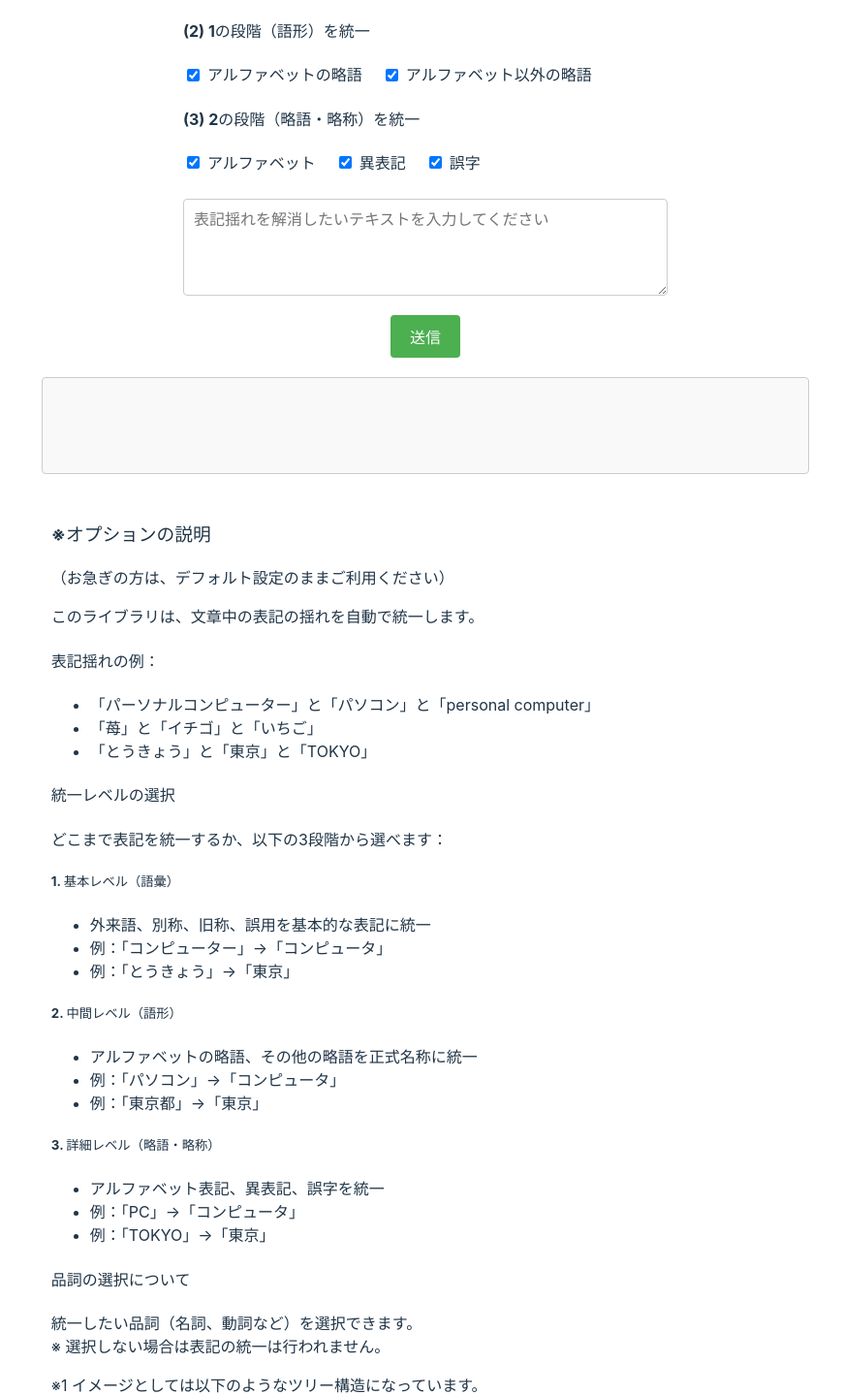
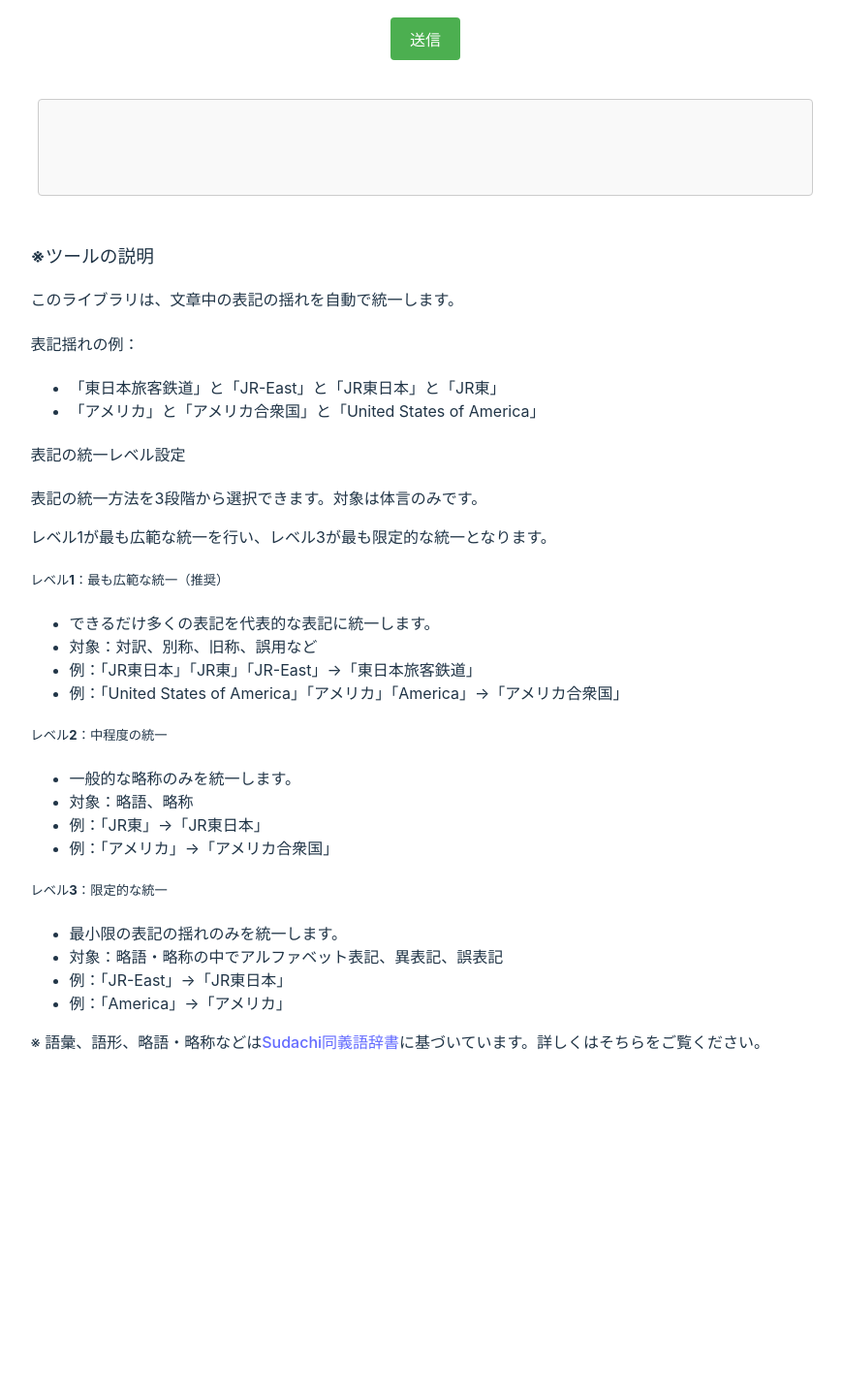
Before and after one commit to sea-turt1e/yurenizer_frontend, a Vue app: page / in a window 1280 px wide. Shown: the part 471-1910 px from the top of the page at 97% size, without its empty margins (201-1071 px from the left). After the commit the page ends 1616 px from the top, so only its background shows below. Built offline with nearby package versions, Linux system fonts and the light colour scheme.

Commit message:
説明書き完了

```diff
--- a/src/App.vue
+++ b/src/App.vue
@@ -21,7 +21,7 @@
       </select>
     </div>
 
-    <div class="option-heading">
+    <!-- <div class="option-heading">
       <h4>(0) 品詞</h4>
     </div>
     <div class="checkbox-group">
@@ -110,7 +110,7 @@
           v-model="flgOptions.isAlphabet"
           class="checkbox-input"
         />
-        アルファベット
+        アルファベット表記
       </label>
       <label class="checkbox-label">
         <input
@@ -123,22 +123,22 @@
       <label class="checkbox-label">
         <input
           type="checkbox"
-          v-model="flgOptions.isMisspeling"
+          v-model="flgOptions.isMisspelling"
           class="checkbox-input"
         />
-        誤字
+        誤表記
       </label>
-    </div>
-
+    </div> -->
 
     <div class="input-group">
+      <p>表記揺れを解消したいテキストを入力してください</p>
       <label for="text-input"></label>
       <textarea
         id="text-input"
         v-model="inputText"
         type="text"
         class="text-input"
-        placeholder="表記揺れを解消したいテキストを入力してください"
+        placeholder=""
       ></textarea>
     </div>
 
@@ -153,59 +153,58 @@
     <p v-if="error" class="error-message">{{ error }}</p>
   </div>
 
-  <div class="returnText">
-    <p v-if="responseMessage">{{ responseMessage }}</p>
-    <p v-else></p>
+  <div class="result-container">
+    <div class="returnText">
+      <p v-if="responseMessage">{{ responseMessage }}</p>
+      <p v-else></p>
+    </div>
+    <div class="copy-button-container" v-if="responseMessage">
+      <button
+        @click="copyToClipboard"
+        class="copy-button"
+      >
+        {{ isCopied ? 'コピーしました!' : 'コピー' }}
+      </button>
+    </div>
   </div>
 
 
   <div class="optionExplain">
-    <h3>※オプションの説明</h3>
-      <p>（お急ぎの方は、デフォルト設定のままご利用ください）</p>
-
+    <h3>※ツールの説明</h3>
       <p>このライブラリは、文章中の表記の揺れを自動で統一します。</p>
 
       <h4>表記揺れの例：</h4>
       <ul>
-          <li>「パーソナルコンピューター」と「パソコン」と「personal computer」</li>
-          <li>「苺」と「イチゴ」と「いちご」</li>
-          <li>「とうきょう」と「東京」と「TOKYO」</li>
+          <li>「東日本旅客鉄道」と「JR-East」と「JR東日本」と「JR東」</li>
+          <li>「アメリカ」と「アメリカ合衆国」と「United States of America」</li>
       </ul>
-
-      <h4>統一レベルの選択</h4>
-      <p>どこまで表記を統一するか、以下の3段階から選べます：</p>
-
+      <h4>表記の統一レベル設定</h4>
+      <p>表記の統一方法を3段階から選択できます。対象は体言のみです。</p>
+      <p>レベル1が最も広範な統一を行い、レベル3が最も限定的な統一となります。</p>
       <div class="level-explanation">
-          <h5>1. 基本レベル（語彙）</h5>
+          <h5>レベル1：最も広範な統一（推奨）</h5>
+            <ul>
+                <li>できるだけ多くの表記を代表的な表記に統一します。</li>
+                <li>対象：対訳、別称、旧称、誤用など</li>
+                <li>例：「JR東日本」「JR東」「JR-East」→「東日本旅客鉄道」</li>
+                <li>例：「United States of America」「アメリカ」「America」→「アメリカ合衆国」</li>
+            </ul>
+          <h5>レベル2：中程度の統一</h5>
           <ul>
-              <li>外来語、別称、旧称、誤用を基本的な表記に統一</li>
-              <li>例：「コンピューター」→「コンピュータ」</li>
-              <li>例：「とうきょう」→「東京」</li>
+              <li>一般的な略称のみを統一します。</li>
+              <li>対象：略語、略称</li>
+              <li>例：「JR東」→「JR東日本」</li>
+              <li>例：「アメリカ」→「アメリカ合衆国」</li>
           </ul>
-
-          <h5>2. 中間レベル（語形）</h5>
+          <h5>レベル3：限定的な統一</h5>
           <ul>
-              <li>アルファベットの略語、その他の略語を正式名称に統一</li>
-              <li>例：「パソコン」→「コンピュータ」</li>
-              <li>例：「東京都」→「東京」</li>
-          </ul>
-
-          <h5>3. 詳細レベル（略語・略称）</h5>
-          <ul>
-              <li>アルファベット表記、異表記、誤字を統一</li>
-              <li>例：「PC」→「コンピュータ」</li>
-              <li>例：「TOKYO」→「東京」</li>
+              <li>最小限の表記の揺れのみを統一します。</li>
+              <li>対象：略語・略称の中でアルファベット表記、異表記、誤表記</li>
+              <li>例：「JR-East」→「JR東日本」</li>
+              <li>例：「America」→「アメリカ」</li>
           </ul>
       </div>
-
-      <h4>品詞の選択について</h4>
-      <p>統一したい品詞（名詞、動詞など）を選択できます。<br>
-      ※ 選択しない場合は表記の統一は行われません。</p>
-
-      <p>※1 イメージとしては以下のようなツリー構造になっています。</p>
-          <!-- 画像貼り付け -->
-    <img src="../public/normalize_tree.png" alt="normalize_tree" width="100%">
-    <p>※2 語彙、語形、略語・略称などは<a href="https://github.com/WorksApplications/SudachiDict/blob/develop/docs/synonyms.md" target="_blank" rel="noopener noreferrer">Sudachi同義語辞書</a>に基づいています。詳しくはそちらをご覧ください。</p>
+    <p>※ 語彙、語形、略語・略称などは<a href="https://github.com/WorksApplications/SudachiDict/blob/develop/docs/synonyms.md" target="_blank" rel="noopener noreferrer">Sudachi同義語辞書</a>に基づいています。詳しくはそちらをご覧ください。</p>
   </div>
 </template>
 
@@ -238,7 +237,7 @@ export default defineComponent({
       isNonAlfabeticAbbreviation: true,
       isAlphabet: true,
       isOrthographicVariation: true,
-      isMisspeling: true,
+      isMisspelling: true,
     })
     const responseMessage = ref('')
 
@@ -277,7 +276,7 @@ export default defineComponent({
             non_alphabetic_abbreviation: flgOptions.isNonAlfabeticAbbreviation,
             alphabet: flgOptions.isAlphabet,
             orthographic_variation: flgOptions.isOrthographicVariation,
-            misspeling: flgOptions.isMisspeling,
+            misspelling: flgOptions.isMisspelling,
             }
         }
         console.log('送信直前の値:', inputText.value)
@@ -307,6 +306,21 @@ export default defineComponent({
         isLoading.value = false
       }
     }
+    const isCopied = ref(false)
+
+    const copyToClipboard = async () => {
+      if (!responseMessage.value) return
+
+      try {
+        await navigator.clipboard.writeText(responseMessage.value)
+        isCopied.value = true
+        setTimeout(() => {
+          isCopied.value = false
+        }, 2000)
+      } catch (err) {
+        console.error('クリップボードへのコピーに失敗しました:', err)
+      }
+    }
 
     return {
       inputText,
@@ -316,6 +330,8 @@ export default defineComponent({
       error,
       handleSubmit,
       responseMessage,
+      isCopied,
+      copyToClipboard,
     }
   }
 })
@@ -323,7 +339,7 @@ export default defineComponent({
 
 <style scoped>
 .form-container {
-  max-width: 500px;
+  /* max-width: 500px; */
   margin: 0 auto;
   padding: 20px;
 }
@@ -333,8 +349,8 @@ export default defineComponent({
 }
 
 .select-input {
-  width: 200%;
-  padding: 10px;
+  max-width: 200%;
+  padding: 0px;
   font-size: 16px;
   border: 1px solid #ccc;
   border-radius: 4px;
@@ -409,42 +425,68 @@ export default defineComponent({
 
 /* 共通のコンテナ幅を設定 */
 .text-input, .returnText {
+  font-size: 16px;
+  padding: 10px;
   width: 100%;
   max-width: 800px;  /* 必要に応じて調整 */
+  margin-top: 20px;
   margin-left: auto;
   margin-right: auto;
   box-sizing: border-box; /* padding を width に含める */
+  min-height: 100px;
+  line-height: 1.5;
+  border-radius: 4px;
+  text-align: left;
+  resize: vertical;
 }
 
 .text-input {
-  min-height: 100px;
-  padding: 10px;
-  font-size: 16px;
-  margin-top: 5px;
   border: 1px solid #ccc;
-  border-radius: 4px;
-  resize: vertical;
   vertical-align: top;
-  line-height: 1.5;
 }
 
 .returnText {
-  /* margin-top: 20px; */
-  padding: 10px;
+  margin-top: 20px;
+  padding: 20px;
   border: 1px solid #ccc;
   border-radius: 4px;
   background-color: #f9f9f9;
-  text-align: left;
-  line-height: 1.5;
-  min-height: 100px;
-  display: block;
 }
+
 /* returnText内のpタグも調整 */
 .returnText p {
   margin: 0;            /* デフォルトのマージンを削除 */
   padding: 0;           /* デフォルトのパディングを削除 */
-  text-align: left;     /* 左揃えに設定 */
 }
+
+.result-container {
+  width: 100%;
+  max-width: 800px;
+  margin: 0 auto;
+  position: relative;
+}
+
+.copy-button-container {
+  position: absolute;
+  bottom: -40px;  /* ボタンの高さ + マージン */
+  right: 0;
+  z-index: 1;
+}
+
+.copy-button {
+  background-color: #4CAF50;
+  color: white;
+  border: none;
+  padding: 5px 10px;
+  border-radius: 4px;
+  cursor: pointer;
+  font-size: 14px;
+}
+
+.copy-button:hover {
+  background-color: #45a049;
+}
+
 .optionExplain {
   margin-top: 20px;
   padding: 10px;
```
